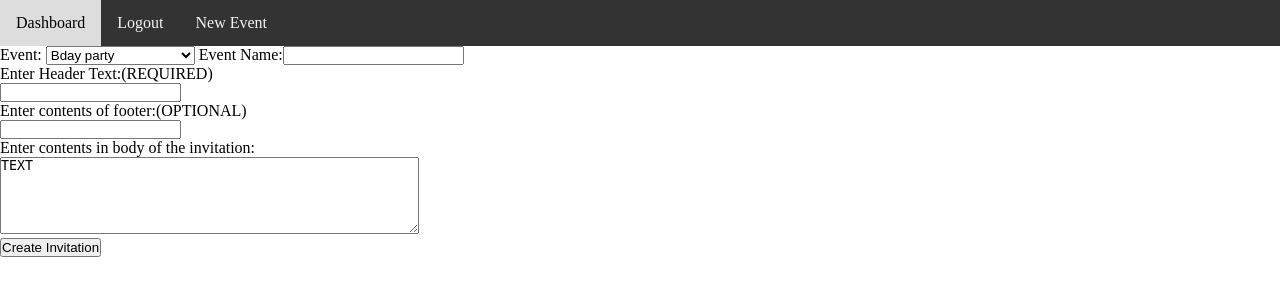
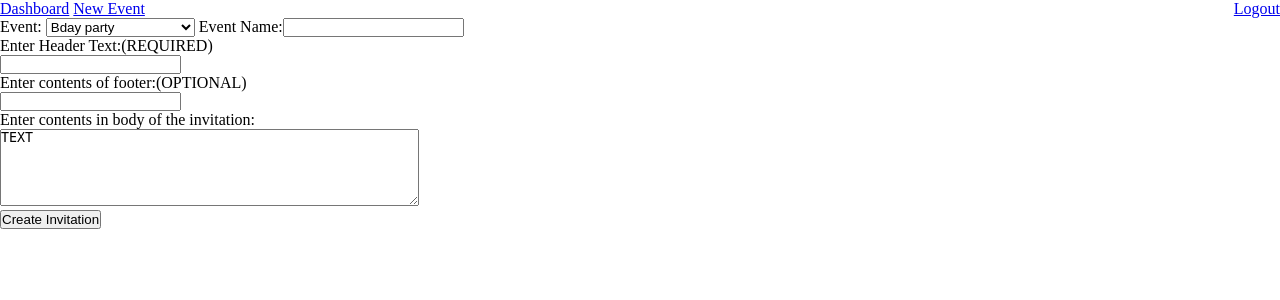
Before and after one commit to Prithivi333/delta-task3, a PHP site: page /party/createevent.php in a window 1280 px wide. Shown: the top 300 px of the page. Run offline with PHP 8.4, Linux system fonts and the light colour scheme.

Commit message:
Update navbar.php

```diff
--- a/navbar.php
+++ b/navbar.php
@@ -11,32 +11,15 @@
 body {
   margin: 0;
 }
-
-.topnav {
-  overflow: hidden;
-  background-color: #333;
-}
-
-
-.topnav a {
-  float: left;
-  display: block;
-  color: #f2f2f2;
-  text-align: center;
-  padding: 14px 16px;
-  text-decoration: none;
-}
-
-.topnav a:hover {
-  background-color: #ddd;
-  color: black;
+#out:hover{
+  background-color: red;
 }
 </style>
 </head>
 <body>
 <div class="topnav">
   <a href="home.php">Dashboard</a>
-  <a href="logout.php">Logout</a>
+  <a id="out" style="float:right" href="logout.php">Logout</a>
   <a href="createevent.php">New Event</a>
 </div>
 
```
